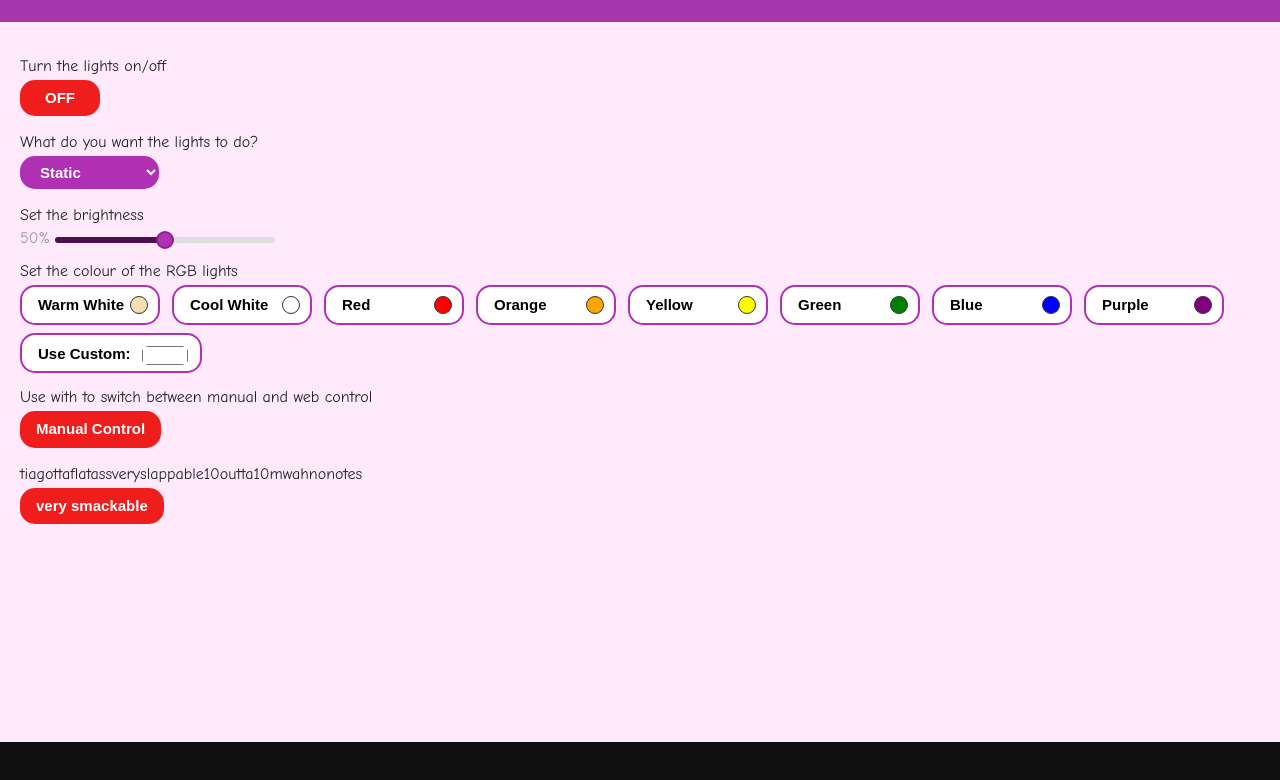
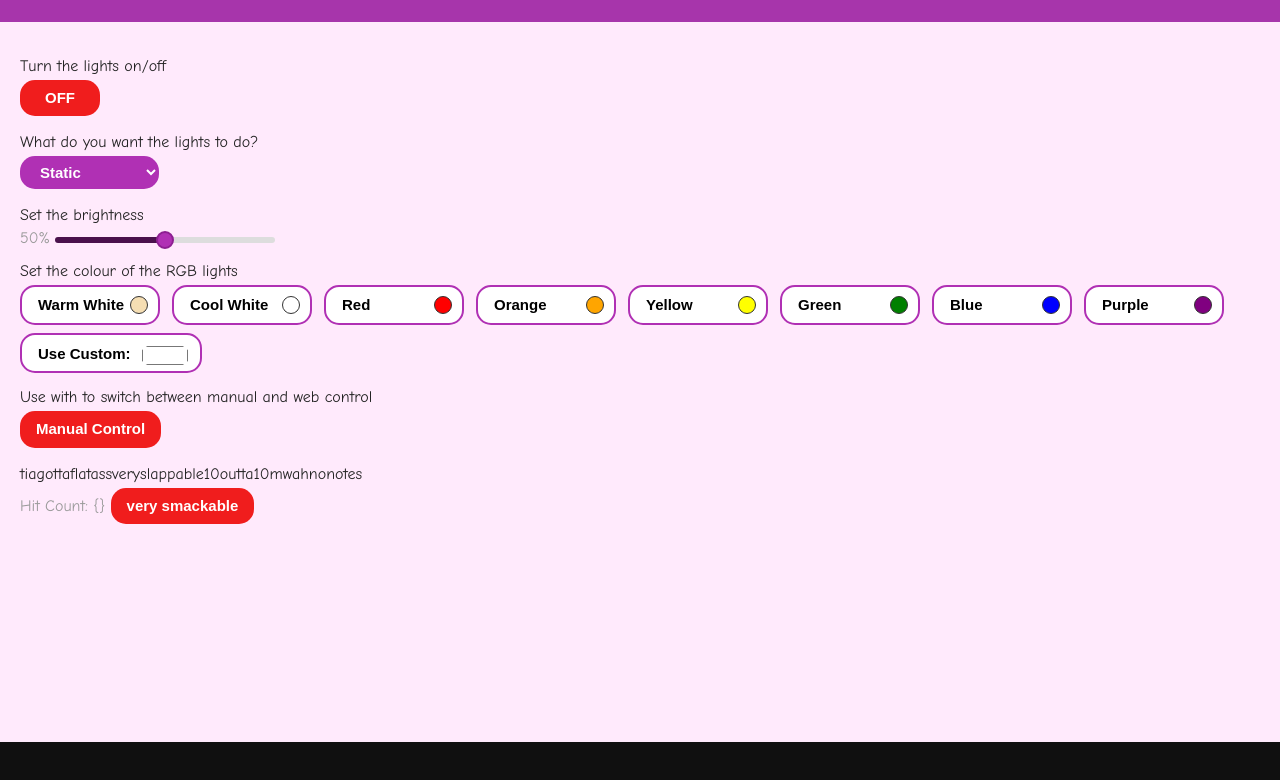
Before and after one commit to nicotinepatch/LEDMod, a website: page public/index.html in a window 1280 px wide. Both pictures are taken after a click on the button "very smackable". Shown: the part 106-886 px from the top of the page. Drawn offline with Linux system fonts and the light colour scheme.

Commit message:
sofias butt(on)

```diff
--- a/public/index.html
+++ b/public/index.html
@@ -85,7 +85,8 @@
         <input type="button" value="Manual Control" class="toggle-btn" id="toggle-btn-control">
 
         <p>tiagottaflatassveryslappable10outta10mwahnonotes</p>
-        <input type="button" class="toggle-btn" name="tiagottaflatass" value="very smackable">
+        <label class="slider-label" id="hitButton-label">Hit count: 0</label>
+        <input type="button" class="toggle-btn" id="tiagottaflatass" value="very smackable">
 
     </main>
 
--- a/public/script.js
+++ b/public/script.js
@@ -136,3 +136,15 @@ colourPicker.addEventListener('input', function () {
         body: JSON.stringify({ colour })
     });
 });
+
+const sofiasButt_on = document.getElementById('tiagottaflatass');
+const hitLabel = document.getElementById('hitButton-label');
+let hitCount = 0;
+sofiasButt_on.addEventListener('click', function () {
+    hitCount++;
+    hitLabel.textContent = "Hit Count: " + JSON.stringify(hitLabel);
+
+    if (hitCount < 0) {
+        this.classList.add('on');
+    }
+});
```
